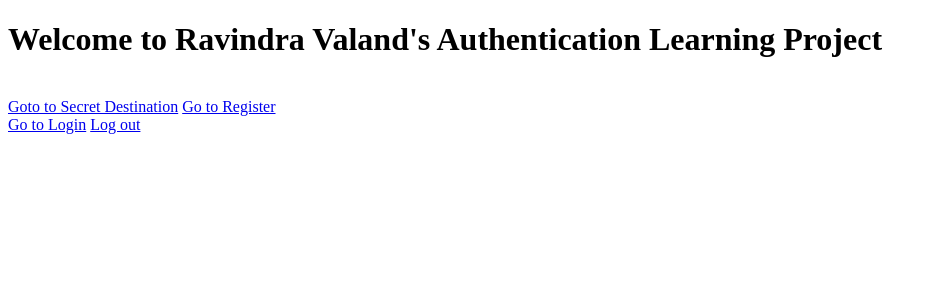
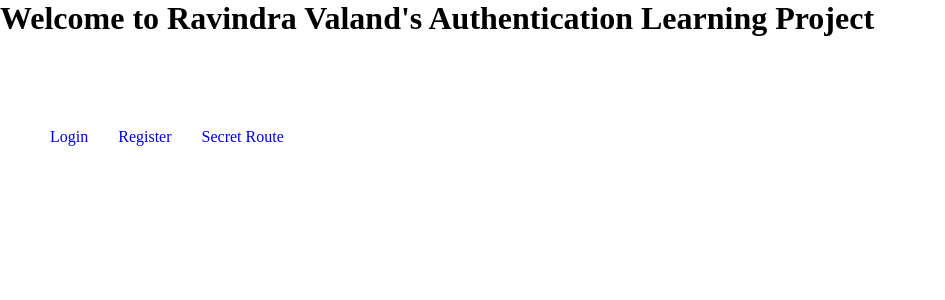
Before and after one commit to vsmm-world/Authentication-in-Node-using-Passportjs, a Node server app: page / in a window 1280 px wide. Shown: the top 300 px of the page, without its empty margins (0-945 px from the left). Run offline with Node 20, Linux system fonts and the light colour scheme; some libraries are stand-ins or nearby versions.

Commit message:
front-end changes

```diff
--- a/Views/home.ejs
+++ b/Views/home.ejs
@@ -1,17 +1,49 @@
 <!DOCTYPE html>
 <html lang="en">
+
 <head>
     <meta charset="UTF-8">
     <meta name="viewport" content="width=device-width, initial-scale=1.0">
     <title>Home</title>
+    <style>
+        * {
+            margin: 0;
+            padding: 0;
+        }
+
+        .links ul {
+            display: flex;
+            gap: 30px;
+            align-items: center;
+            justify-items: center;
+            margin: 50px;
+            height: 100px;
+
+        }
+
+        .links ul li a {
+            text-decoration: none;
+        }
+
+        .links ul li {
+            list-style: none;
+        }
+    </style>
 </head>
+
 <body>
+
     <h1>Welcome to Ravindra Valand's Authentication Learning Project</h1>
-    <br>
-    <a href="/secret"> Goto to Secret Destination</a>
-    <a href="/register"> Go to Register</a>
-    <br>
-    <a href="/login"> Go to Login</a>
-    <a href="/logout">Log out</a>
+    <div class="main">
+
+    </div>
+    <div class="links">
+        <ul>
+            <li> <a href="/login">Login</a></li>
+            <li> <a href="/register">Register</a></li>
+            <li> <a href="/secret"> Secret Route</a></li>
+        </ul>
+    </div>
 </body>
+
 </html>
```
